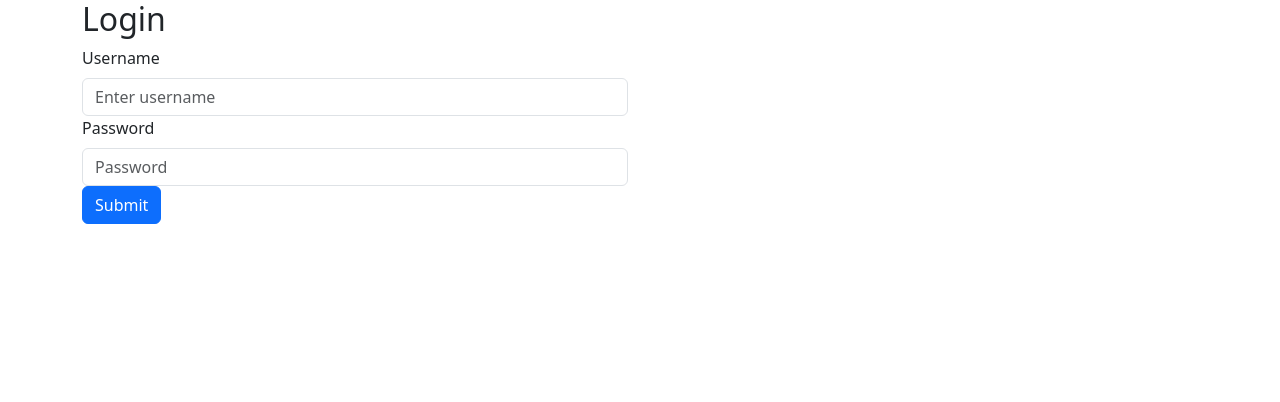
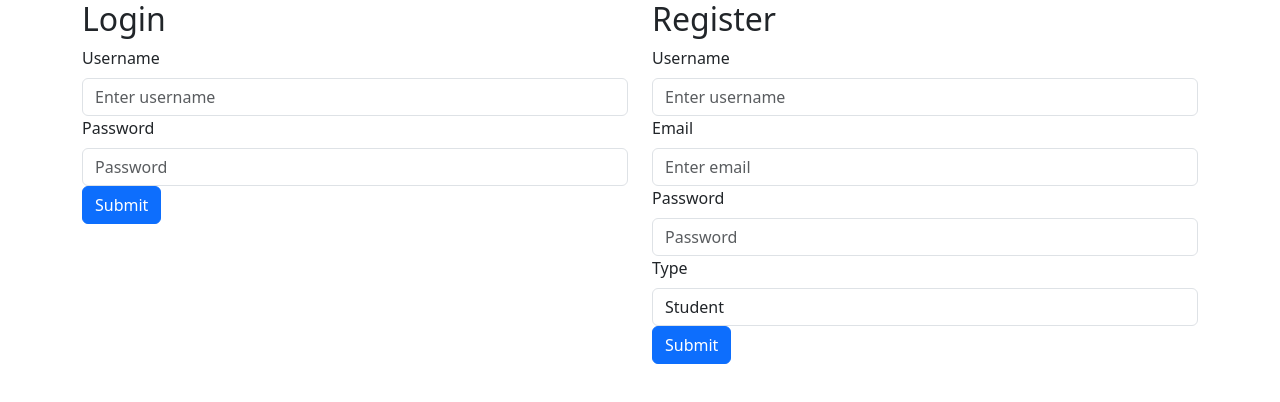
Before and after one commit to Im2rnado/within, a React (Create React App) app in the folder client/client/: page / in a window 1280 px wide. Shown: the top 402 px of the page. Built offline with nearby package versions, Linux system fonts and the light colour scheme.

Commit message:
integrate register

```diff
--- a/client/client/src/App.js
+++ b/client/client/src/App.js
@@ -1,35 +1,18 @@
 import { Container, Col, Row } from "react-bootstrap";
-import { useState } from 'react';
 import Register from "./components/register";
 import Login from "./components/login";
-import axios from "axios";
 
 function App() {
-  const [username, setUsername] = useState(null);
-  const [password, setPassword] = useState(null);
-
-  const login = async () => {
-    try {
-      const res = await axios.post("http://localhost:4000/login", { username, password });
-
-      if (res.data.success === true) {
-        alert(res.data.message);
-      } else {
-        alert(res.data.message);
-      }
-    } catch (error) {
-      alert(error.response.data.message);
-    }
-  }
-
   return (
     <Container>
       <Row>
-        {
-          <Col xs={12} sm={12} md={6} lg={6}>
-            <Login setUsername={setUsername} setPassword={setPassword} login={login} />
-          </Col>
-        }
+        <Col xs={12} sm={12} md={6} lg={6}>
+          <Login />
+        </Col>
+
+        <Col xs={12} sm={12} md={6} lg={6}>
+          <Register />
+        </Col>
       </Row>
     </Container>
   );
--- a/client/client/src/components/login.js
+++ b/client/client/src/components/login.js
@@ -1,16 +1,32 @@
 import React from "react";
+import { useState } from 'react';
 import { Form, Button } from "react-bootstrap";
+import axios from "axios";
 
-export default function Login({ setUsername, setPassword, login }) {
-    const handleSubmit = (event) => {
+export default function Login() {
+    const [username, setUsername] = useState(null);
+    const [password, setPassword] = useState(null);
+
+    const login = async (event) => {
         event.preventDefault();
-        login();
+
+        try {
+            const res = await axios.post("http://localhost:4000/login", { username, password });
+
+            if (res.data.success === true) {
+                alert(res.data.message);
+            } else {
+                alert(res.data.message);
+            }
+        } catch (error) {
+            alert(error.response?.data?.message);
+        }
     }
 
     return (
         <>
             <h2>Login</h2>
-            <Form onSubmit={handleSubmit}>
+            <Form onSubmit={login}>
                 {/* username */}
                 <Form.Group controlId="formBasicUsername">
                     <Form.Label>Username</Form.Label>
--- a/client/client/src/components/register.js
+++ b/client/client/src/components/register.js
@@ -1,40 +1,77 @@
 import React from "react";
+import { useState } from 'react';
 import { Form, Button } from "react-bootstrap";
+import axios from "axios";
 
 export default function Register() {
+    const [username, setUsername] = useState(null);
+    const [password, setPassword] = useState(null);
+    const [email, setEmail] = useState(null);
+    const [type, setType] = useState("student");
+
+    const register = async (event) => {
+        event.preventDefault();
+
+        try {
+            const res = await axios.post("http://localhost:4000/register", { username, password, email, type });
+
+            if (res.data.success === true) {
+                alert(res.data.message);
+            } else {
+                alert(res.data.message);
+            }
+        } catch (error) {
+            alert(error.response?.data?.message);
+        }
+    }
+
     return (
         <>
             <h2>Register</h2>
-            <Form>
-                {/* name */} <Form.Group controlId="formBasicName">
-
-                    <Form.Label>Name</Form.Label>
-
-                    <Form.Control type="name" placeholder="Enter name" />
+            <Form onSubmit={register}>
+                {/* username */}
+                <Form.Group controlId="formBasicUsername">
+                    <Form.Label>Username</Form.Label>
+                    <Form.Control
+                        type="text"
+                        placeholder="Enter username"
+                        onChange={(e) => setUsername(e.target.value)}
+                    />
                 </Form.Group>
                 {/* email */}
-
                 <Form.Group controlId="formBasicEmail">
-
                     <Form.Label>Email</Form.Label>
-
-                    <Form.Control type="email" placeholder="Enter email" />
+                    <Form.Control
+                        type="email"
+                        placeholder="Enter email"
+                        onChange={(e) => setEmail(e.target.value)}
+                    />
                 </Form.Group>
                 {/* password */}
-
                 <Form.Group controlId="formBasicPassword">
-
                     <Form.Label>Password</Form.Label>
-
-                    <Form.Control type="password" placeholder="Password" />
+                    <Form.Control
+                        type="password"
+                        placeholder="Password"
+                        onChange={(e) => setPassword(e.target.value)}
+                    />
                 </Form.Group>
-
+                {/* type */}
+                <Form.Group controlId="formBasicType">
+                    <Form.Label>Type</Form.Label>
+                    <Form.Control
+                        as="select"
+                        onChange={(e) => setType(e.target.value)}
+                    >
+                        <option value="student">Student</option>
+                        <option value="admin">Admin</option>
+                    </Form.Control>
+                </Form.Group>
                 {/* submit button */}
                 <Button variant="primary" type="submit">
                     Submit
                 </Button>
             </Form>
         </>
-
     )
 }
```
